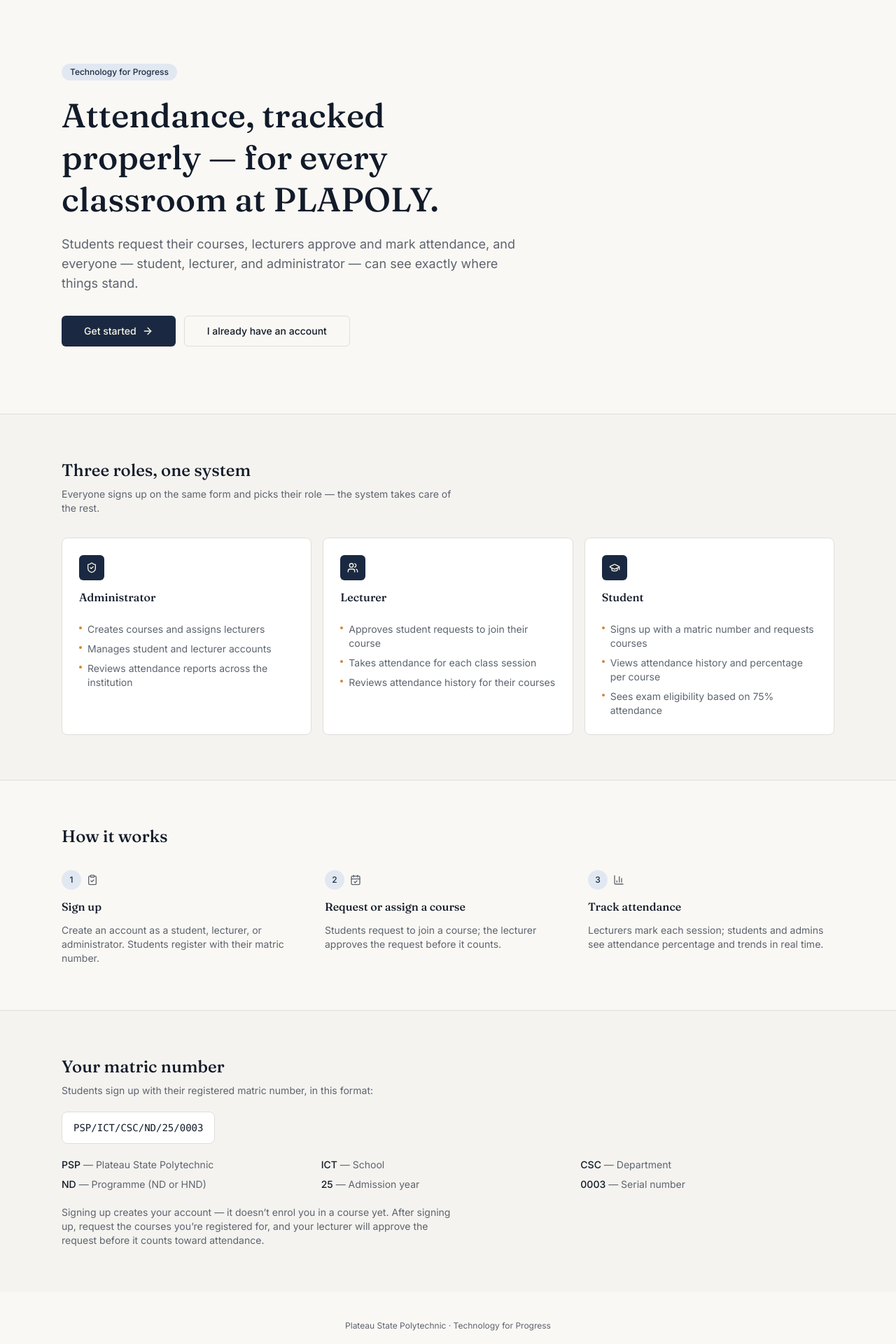
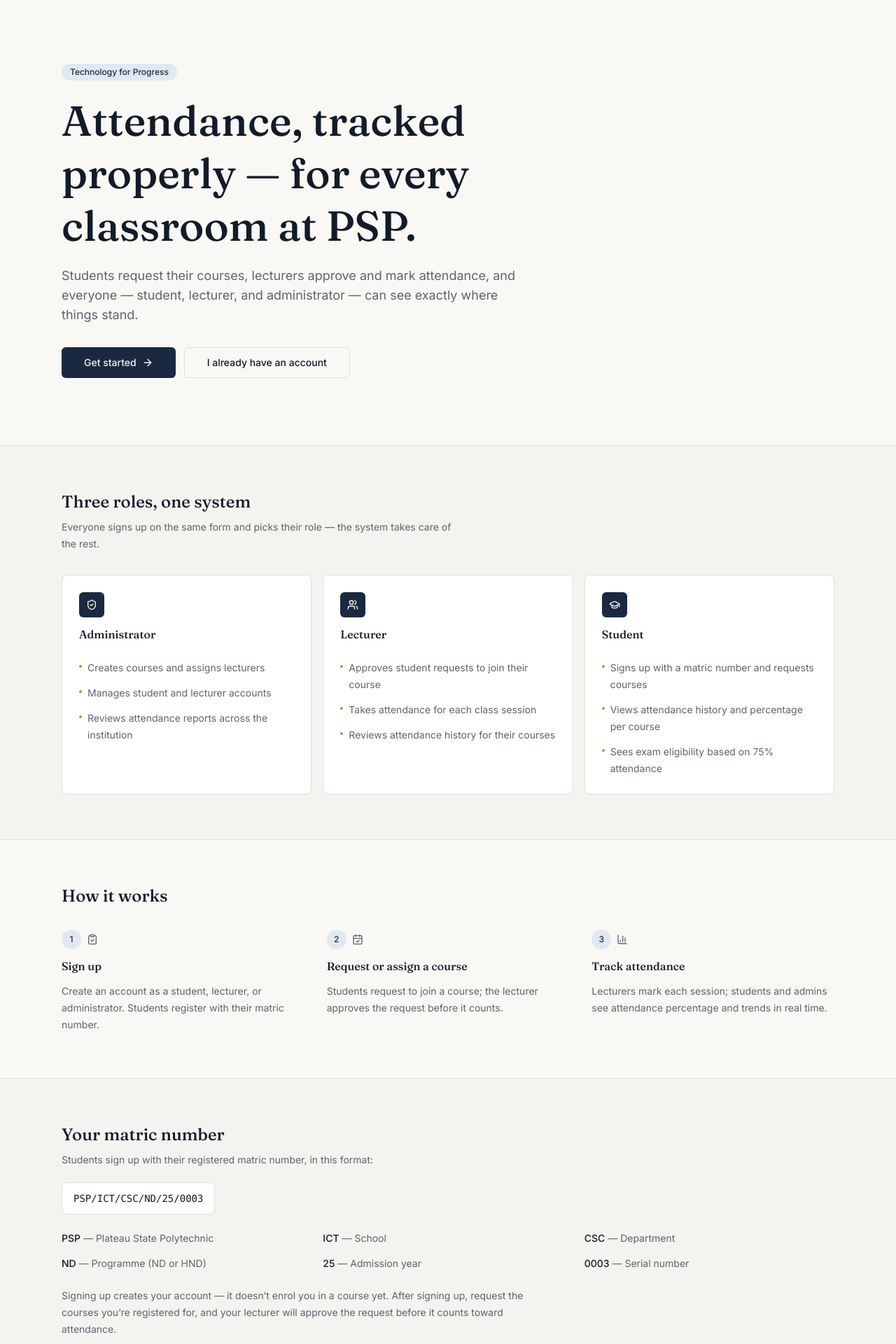
Before and after one commit to Dotun-Balogun/plaploy-student-attendance-management-system, a Next.js app: page / in a window 1280 px wide. Shown: the part 80-2000 px from the top of the page at 70% size. Built offline with nearby package versions, Linux system fonts and the light colour scheme; no server answers.

Commit message:
made landing page responsive

```diff
--- a/components/marketing/landing-page.tsx
+++ b/components/marketing/landing-page.tsx
@@ -1,3 +1,4 @@
+
 import Image from "next/image";
 import Link from "next/link";
 import {
@@ -10,7 +11,12 @@
   ArrowRight,
 } from "lucide-react";
 import { Button } from "@/components/ui/button";
-import { Card, CardContent, CardHeader, CardTitle, CardDescription } from "@/components/ui/card";
+import {
+  Card,
+  CardContent,
+  CardHeader,
+  CardTitle,
+} from "@/components/ui/card";
 import { MATRIC_NUMBER_EXAMPLE } from "@/lib/validations";
 
 const ROLE_CARDS = [
@@ -63,75 +69,125 @@
 
 export function LandingPage() {
   return (
-    <div className="min-h-screen bg-background">
+    <div className="min-h-screen overflow-x-hidden bg-background">
+      {/* Header */}
       <header className="border-b border-border">
-        <div className="mx-auto flex max-w-6xl items-center justify-between px-6 py-4">
-          <div className="flex items-center gap-3">
-            <div className="flex h-10 w-10 items-center justify-center rounded-full bg-white ring-1 ring-border">
-              <Image src="/psp-logo.jpg" alt="Plateau State Polytechnic crest" width={32} height={32} className="h-full w-full rounded-full object-contain" />
+        <div className="mx-auto flex max-w-6xl flex-col gap-4 px-4 py-4 sm:px-6 md:flex-row md:items-center md:justify-between">
+          {/* Logo */}
+          <div className="flex min-w-0 items-center gap-3">
+            <div className="flex h-10 w-10 shrink-0 items-center justify-center rounded-full bg-white ring-1 ring-border">
+              <Image
+                src="/psp-logo.jpg"
+                alt="Plateau State Polytechnic crest"
+                width={32}
+                height={32}
+                className="h-full w-full rounded-full object-contain"
+              />
             </div>
-            <div className="leading-tight">
-              <p className="font-display text-sm font-medium">Plateau State Polytechnic</p>
-              <p className="text-[11px] text-muted-foreground">Attendance Management System</p>
+
+            <div className="min-w-0 leading-tight">
+              <p className="truncate font-display text-sm font-medium">
+                Plateau State Polytechnic
+              </p>
+              <p className="truncate text-[11px] text-muted-foreground">
+                Attendance Management System
+              </p>
             </div>
           </div>
-          <nav className="flex items-center gap-2">
-            <Button asChild variant="ghost" size="sm">
+
+          {/* Navigation */}
+          <nav className="flex w-full gap-2 sm:w-auto">
+            <Button
+              asChild
+              variant="ghost"
+              size="sm"
+              className="flex-1 sm:flex-none"
+            >
               <Link href="/login">Sign in</Link>
             </Button>
-            <Button asChild size="sm">
+
+            <Button
+              asChild
+              size="sm"
+              className="flex-1 sm:flex-none"
+            >
               <Link href="/signup">Create account</Link>
             </Button>
           </nav>
         </div>
       </header>
 
-      <section className="mx-auto max-w-6xl px-6 py-16 sm:py-24">
-        <div className="max-w-2xl">
+      {/* Hero */}
+      <section className="mx-auto max-w-6xl px-4 py-12 sm:px-6 sm:py-20 lg:py-24">
+        <div className="max-w-3xl">
           <span className="inline-flex items-center rounded-full bg-secondary px-3 py-1 text-xs font-medium text-secondary-foreground">
             Technology for Progress
           </span>
-          <h1 className="mt-5 text-balance font-display text-4xl font-medium leading-tight sm:text-5xl">
-            Attendance, tracked properly — for every classroom at PLAPOLY.
+
+          <h1 className="mt-5 text-balance font-display text-3xl font-medium leading-tight sm:text-4xl md:text-5xl lg:text-6xl">
+            Attendance, tracked properly — for every classroom at PSP.
           </h1>
-          <p className="mt-5 text-lg text-muted-foreground">
-            Students request their courses, lecturers approve and mark attendance, and everyone —
-            student, lecturer, and administrator — can see exactly where things stand.
+
+          <p className="mt-5 max-w-2xl text-base leading-7 text-muted-foreground sm:text-lg">
+            Students request their courses, lecturers approve and mark
+            attendance, and everyone — student, lecturer, and administrator —
+            can see exactly where things stand.
           </p>
-          <div className="mt-8 flex flex-wrap gap-3">
-            <Button asChild size="lg">
+
+          <div className="mt-8 flex w-full flex-col gap-3 sm:w-auto sm:flex-row">
+            <Button asChild size="lg" className="w-full sm:w-auto">
               <Link href="/signup">
-                Get started <ArrowRight className="h-4 w-4" />
+                Get started
+                <ArrowRight className="h-4 w-4" />
               </Link>
             </Button>
-            <Button asChild size="lg" variant="outline">
+
+            <Button
+              asChild
+              size="lg"
+              variant="outline"
+              className="w-full sm:w-auto"
+            >
               <Link href="/login">I already have an account</Link>
             </Button>
           </div>
         </div>
       </section>
 
-      <section className="border-y border-border bg-muted/40 py-16">
-        <div className="mx-auto max-w-6xl px-6">
-          <h2 className="font-display text-2xl font-medium">Three roles, one system</h2>
-          <p className="mt-2 max-w-xl text-sm text-muted-foreground">
-            Everyone signs up on the same form and picks their role — the system takes care of the rest.
+      {/* Roles */}
+      <section className="border-y border-border bg-muted/40 py-12 sm:py-16">
+        <div className="mx-auto max-w-6xl px-4 sm:px-6">
+          <h2 className="font-display text-xl font-medium sm:text-2xl">
+            Three roles, one system
+          </h2>
+
+          <p className="mt-2 max-w-xl text-sm leading-6 text-muted-foreground">
+            Everyone signs up on the same form and picks their role — the
+            system takes care of the rest.
           </p>
-          <div className="mt-8 grid gap-4 sm:grid-cols-3">
+
+          <div className="mt-8 grid gap-4 sm:grid-cols-2 lg:grid-cols-3">
             {ROLE_CARDS.map(({ icon: Icon, title, points }) => (
-              <Card key={title}>
+              <Card
+                key={title}
+                className="h-full transition-shadow hover:shadow-md"
+              >
                 <CardHeader>
                   <div className="flex h-9 w-9 items-center justify-center rounded-md bg-primary text-primary-foreground">
                     <Icon className="h-4 w-4" />
                   </div>
-                  <CardTitle className="mt-2 text-base">{title}</CardTitle>
+
+                  <CardTitle className="mt-2 text-base">
+                    {title}
+                  </CardTitle>
                 </CardHeader>
+
                 <CardContent>
-                  <ul className="grid gap-2 text-sm text-muted-foreground">
+                  <ul className="grid gap-3 text-sm leading-6 text-muted-foreground">
                     {points.map((p) => (
                       <li key={p} className="flex gap-2">
-                        <span className="mt-1.5 h-1 w-1 shrink-0 rounded-full bg-accent" />
-                        {p}
+                        <span className="mt-2 h-1 w-1 shrink-0 rounded-full bg-accent" />
+                        <span>{p}</span>
                       </li>
                     ))}
                   </ul>
@@ -142,50 +198,96 @@
         </div>
       </section>
 
-      <section className="mx-auto max-w-6xl px-6 py-16">
-        <h2 className="font-display text-2xl font-medium">How it works</h2>
-        <div className="mt-8 grid gap-6 sm:grid-cols-3">
+      {/* How it works */}
+      <section className="mx-auto max-w-6xl px-4 py-12 sm:px-6 sm:py-16">
+        <h2 className="font-display text-xl font-medium sm:text-2xl">
+          How it works
+        </h2>
+
+        <div className="mt-8 grid gap-8 sm:grid-cols-2 lg:grid-cols-3">
           {STEPS.map(({ icon: Icon, title, body }, i) => (
             <div key={title} className="flex flex-col gap-3">
               <div className="flex items-center gap-2">
-                <span className="flex h-7 w-7 items-center justify-center rounded-full bg-secondary text-xs font-medium text-secondary-foreground">
+                <span className="flex h-7 w-7 shrink-0 items-center justify-center rounded-full bg-secondary text-xs font-medium text-secondary-foreground">
                   {i + 1}
                 </span>
+
                 <Icon className="h-4 w-4 text-muted-foreground" />
               </div>
+
               <h3 className="font-medium">{title}</h3>
-              <p className="text-sm text-muted-foreground">{body}</p>
+
+              <p className="text-sm leading-6 text-muted-foreground">
+                {body}
+              </p>
             </div>
           ))}
         </div>
       </section>
 
-      <section className="border-t border-border bg-muted/40 py-16">
-        <div className="mx-auto max-w-6xl px-6">
-          <h2 className="font-display text-2xl font-medium">Your matric number</h2>
-          <p className="mt-2 max-w-xl text-sm text-muted-foreground">
-            Students sign up with their registered matric number, in this format:
+      {/* Matric Number */}
+      <section className="border-t border-border bg-muted/40 py-12 sm:py-16">
+        <div className="mx-auto max-w-6xl px-4 sm:px-6">
+          <h2 className="font-display text-xl font-medium sm:text-2xl">
+            Your matric number
+          </h2>
+
+          <p className="mt-2 max-w-xl text-sm leading-6 text-muted-foreground">
+            Students sign up with their registered matric number, in this
+            format:
           </p>
-          <div className="mt-5 inline-flex flex-wrap items-center gap-2 rounded-lg border border-border bg-card px-4 py-3 font-mono text-sm">
-            {MATRIC_NUMBER_EXAMPLE}
+
+          {/* Matric example */}
+          <div className="mt-5 max-w-full overflow-x-auto">
+            <div className="inline-flex min-w-max items-center rounded-lg border border-border bg-card px-4 py-3 font-mono text-xs sm:text-sm">
+              {MATRIC_NUMBER_EXAMPLE}
+            </div>
           </div>
-          <div className="mt-5 grid gap-2 text-sm text-muted-foreground sm:grid-cols-3">
-            <p><span className="font-medium text-foreground">PSP</span> — Plateau State Polytechnic</p>
-            <p><span className="font-medium text-foreground">ICT</span> — School</p>
-            <p><span className="font-medium text-foreground">CSC</span> — Department</p>
-            <p><span className="font-medium text-foreground">ND</span> — Programme (ND or HND)</p>
-            <p><span className="font-medium text-foreground">25</span> — Admission year</p>
-            <p><span className="font-medium text-foreground">0003</span> — Serial number</p>
+
+          {/* Matric breakdown */}
+          <div className="mt-6 grid gap-4 text-sm text-muted-foreground sm:grid-cols-2 lg:grid-cols-3">
+            <p>
+              <span className="font-medium text-foreground">PSP</span> —
+              Plateau State Polytechnic
+            </p>
+
+            <p>
+              <span className="font-medium text-foreground">ICT</span> —
+              School
+            </p>
+
+            <p>
+              <span className="font-medium text-foreground">CSC</span> —
+              Department
+            </p>
+
+            <p>
+              <span className="font-medium text-foreground">ND</span> —
+              Programme (ND or HND)
+            </p>
+
+            <p>
+              <span className="font-medium text-foreground">25</span> —
+              Admission year
+            </p>
+
+            <p>
+              <span className="font-medium text-foreground">0003</span> —
+              Serial number
+            </p>
           </div>
-          <p className="mt-5 max-w-xl text-sm text-muted-foreground">
-            Signing up creates your account — it doesn’t enrol you in a course yet. After signing up,
-            request the courses you’re registered for, and your lecturer will approve the request before
+
+          <p className="mt-6 max-w-2xl text-sm leading-6 text-muted-foreground">
+            Signing up creates your account — it doesn’t enrol you in a
+            course yet. After signing up, request the courses you’re
+            registered for, and your lecturer will approve the request before
             it counts toward attendance.
           </p>
         </div>
       </section>
 
-      <footer className="mx-auto max-w-6xl px-6 py-10 text-center text-xs text-muted-foreground">
+      {/* Footer */}
+      <footer className="mx-auto max-w-6xl px-4 py-8 text-center text-xs text-muted-foreground sm:px-6 sm:py-10">
         Plateau State Polytechnic · Technology for Progress
       </footer>
     </div>
```
